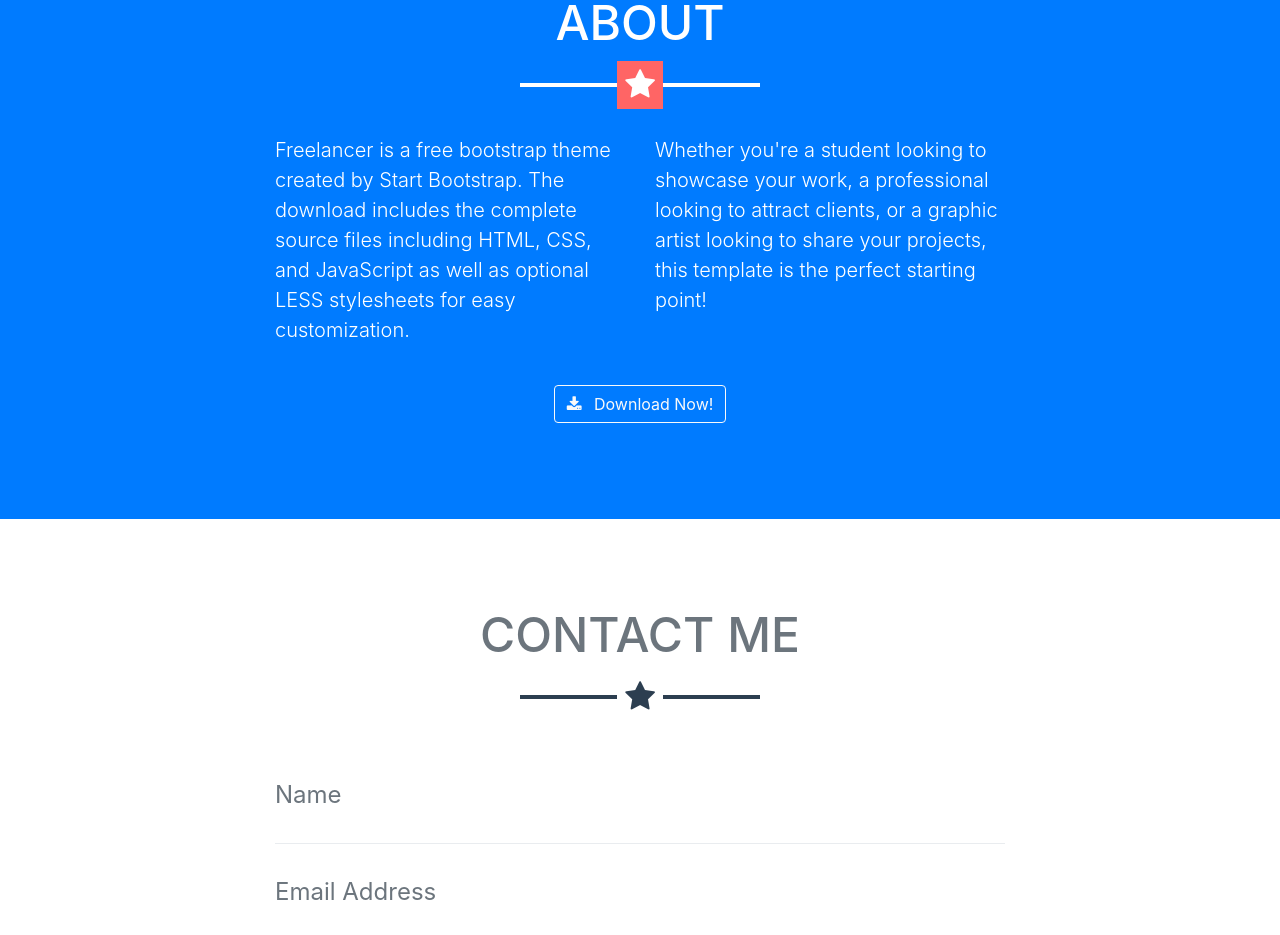
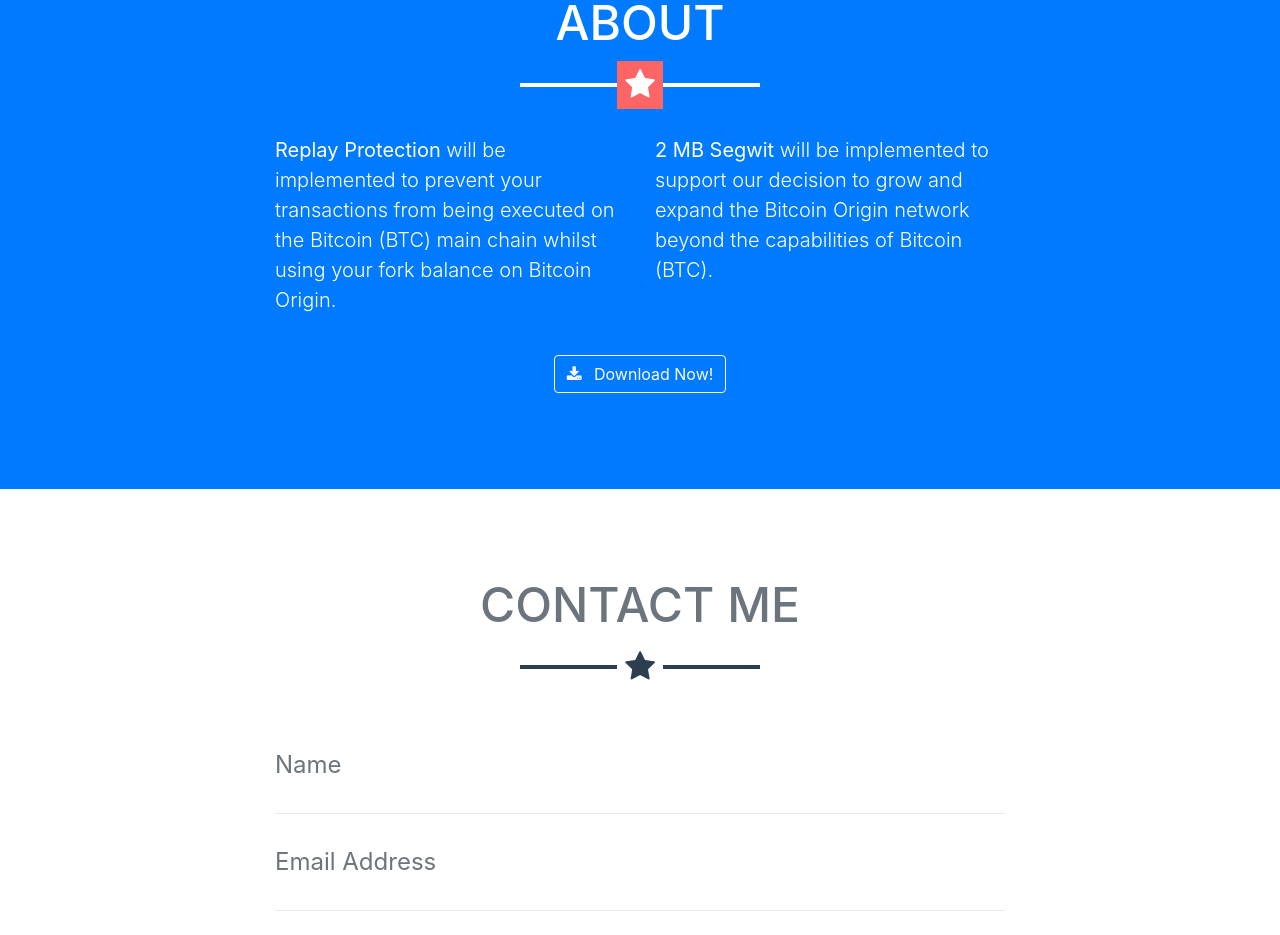
Before and after one commit to bitcoin-origin/bitcoin-origin.github.io, a website with bundled scripts: page index.html in a window 1280 px wide. Shown: the part 1860-2795 px from the top of the page. Built offline with nearby package versions, Linux system fonts and the light colour scheme.

Commit message:
Update index.html

```diff
--- a/index.html
+++ b/index.html
@@ -139,10 +139,10 @@
         <hr class="star-light mb-5">
         <div class="row">
           <div class="col-lg-4 ml-auto">
-            <p class="lead">Freelancer is a free bootstrap theme created by Start Bootstrap. The download includes the complete source files including HTML, CSS, and JavaScript as well as optional LESS stylesheets for easy customization.</p>
+            <p class="lead"><b>Replay Protection </b>will be implemented to prevent your transactions from being executed on the Bitcoin (BTC) main chain whilst using your fork balance on Bitcoin Origin.</p>
           </div>
           <div class="col-lg-4 mr-auto">
-            <p class="lead">Whether you're a student looking to showcase your work, a professional looking to attract clients, or a graphic artist looking to share your projects, this template is the perfect starting point!</p>
+            <p class="lead"><b>2 MB Segwit </b>will be implemented to support our decision to grow and expand the Bitcoin Origin network beyond the capabilities of Bitcoin (BTC).</p>
           </div>
         </div>
         <div class="text-center mt-4">
@@ -392,7 +392,7 @@
               <h2 class="text-secondary text-uppercase mb-0">Thank you.</h2>
               <hr class="star-dark mb-5">
               <img class="img-fluid mb-5" src="img/handshake.png" alt="">
-              <p class="mb-5">Thank you for reading up on Bitcoin Origin. Any one is welcome to join the <a href="http://t.me/bitcoinorigin">Community</a> </p>
+              <p class="mb-5">Thank you for reading up on Bitcoin Origin. Anyone is welcome to join the <a href="http://t.me/bitcoinorigin">Community</a> </p>
               <a class="btn btn-primary btn-lg rounded-pill portfolio-modal-dismiss" href="#">
                 <i class="fa fa-close"></i>
                 Close</a>
```
